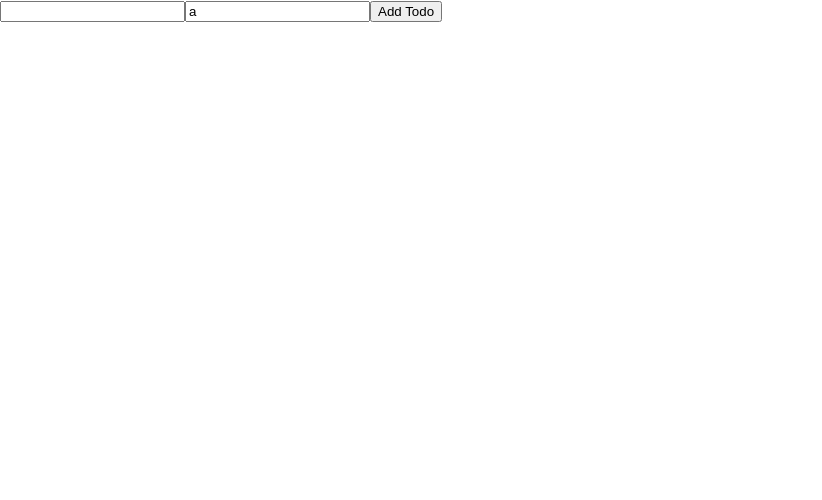
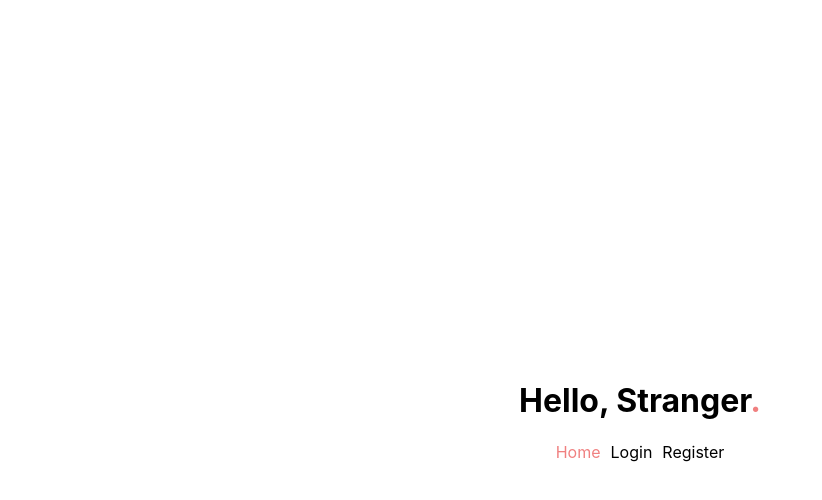
Before and after one commit to zooshgroup/prisma2-frontend, a React (Create React App) app: page / in a window 1280 px wide. Shown: the top 500 px of the page, without its empty margins (0-822 px from the left). Built offline with nearby package versions, Linux system fonts and the light colour scheme.

Commit message:
basic ui

```diff
--- a/src/App.tsx
+++ b/src/App.tsx
@@ -1,9 +1,10 @@
-import React from 'react';
+//import React from 'react';
 import './App.css';
-import { useQuery, useMutation } from '@apollo/react-hooks';
+//import { useQuery, useMutation } from '@apollo/react-hooks';
 import gql from 'graphql-tag';
-import { ChildDataProps, graphql } from 'react-apollo'
+//import { ChildDataProps, graphql } from 'react-apollo'
 
+// eslint-disable-next-line
 const GET_Q = gql`
   query movies($search: String!) {
     movies(search: $search) {
@@ -11,9 +12,21 @@ const GET_Q = gql`
     }
   }
 `
-
+// eslint-disable-next-line
+const WHO_Q = gql`
+  query whoami {
+    whoami {
+      name
+    }
+  }
+`
+export function whoAmI(){
+  //const { loading, error, data } = useQuery(WHO_Q)
+  return ""
+}
+/*
 export const PUT_M = gql`
-  mutation loginUser($data: String!) {
+  mutation loginUser($data: LoginData!) {
     loginUser(data: $data) {
       token
     }
@@ -28,20 +41,20 @@ function App() {
     toki = data.loginUser.token
   }
 
-  let input
+  //let input
 
   return (
     <div>
       <form
         onSubmit={e => {
           e.preventDefault()
-          valasz({ variables: { data: "hello@birovince.com" } })
+          valasz({variables :{ data: {email: "hello@birovince.com",password:"jelszoxdxd"} }})
           //input.value = '';
         }}
       >
         <input
           ref={node => {
-            input = node;
+            //input = node;
           }}
         />
         <input name="toki" type="text" value={toki}/>
@@ -51,7 +64,7 @@ function App() {
   );
 }
 
-function App1() {
+function App2() {
   const { loading, error, data } = useQuery(GET_Q,
     //{variables: { language: 'english' },}
     )
@@ -59,7 +72,7 @@ function App1() {
   //return <h1>Hello {data.whoami}!</h1>
 }
 
-function App2() {
+function App22() {
   const { loading, error, data } = useQuery(GET_Q,
     {variables: { search: 'cigány' },}
     )
@@ -93,4 +106,4 @@ const trytypes = graphql<{}, Response, Variables, ChildProps>(GET_Q, {
   options: () => ({
     //variables: { episode: "JEDI" }
   })
-});
+});*/
--- a/src/index.css
+++ b/src/index.css
@@ -5,9 +5,34 @@ body {
     sans-serif;
   -webkit-font-smoothing: antialiased;
   -moz-osx-font-smoothing: grayscale;
+  text-align:center;
+  padding-top: 45vh;
+}
+
+ul {
+  list-style: none;
+  padding: 0px;
+}
+
+li {
+  display: inline-block;
+  padding-left: 10px;
+}
+
+ul :nth-child(1) {
+  padding: 0px;
+}
+
+a:visited, a, a:hover {
+  color: black;
+  text-decoration: none;
 }
 
 code {
   font-family: source-code-pro, Menlo, Monaco, Consolas, 'Courier New',
     monospace;
 }
+
+.active {
+  color: lightcoral!important;
+}
--- a/src/index.tsx
+++ b/src/index.tsx
@@ -1,15 +1,15 @@
 import React from 'react';
 import ReactDOM from 'react-dom';
 import './index.css';
-import App from './App';
-import { client } from './Apollo';
+//import App from './App';
+import UI from './ui/index';
+//import { client } from './Apollo';
 import * as serviceWorker from './serviceWorker';
-import {ApolloProvider} from '@apollo/react-hooks'
+//import {ApolloProvider} from '@apollo/react-hooks'
 
 ReactDOM.render(
-  <ApolloProvider client={client}>
-    <App />
-  </ApolloProvider>,
+  //<ApolloProvider client={client}><App /></ApolloProvider>,
+  <UI />,
   document.getElementById('root')
 );
 
--- /dev/null
+++ b/src/ui/index.tsx
@@ -0,0 +1,27 @@
+import React from 'react'
+import { whoAmI } from '../App'
+
+const user = whoAmI()
+const isLoggedIn = (user) ? true : false
+
+function getGreeting(user: string) {
+    if (isLoggedIn) {
+      return <h1>Hello, {user}<span className="active">!</span></h1>
+    }
+    return <h1>Hello, Stranger<span className="active">.</span></h1>
+}
+
+function getNavbar() {
+    if (isLoggedIn) {
+        // eslint-disable-next-line
+        return <ul><li><a href="#" className="active">Home</a></li><li><a href="#">Movies</a></li><li><a href="#">Logout</a></li></ul>
+    }
+    // eslint-disable-next-line
+    return <ul><li><a href="#" className="active">Home</a></li><li><a href="#">Login</a></li><li><a href="#">Register</a></li></ul>
+}
+
+function App() {
+    return (<header>{getGreeting(user)}{getNavbar()}</header>)
+}
+
+export default App
```
Also changed, not shown: src/Form.tsx (+4 -5 lines).
